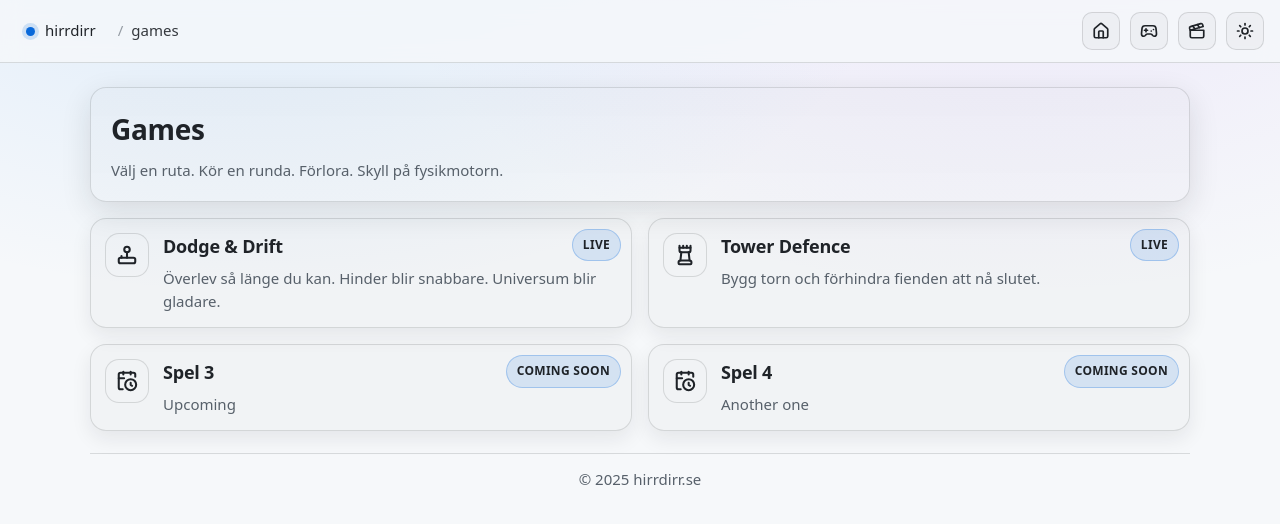
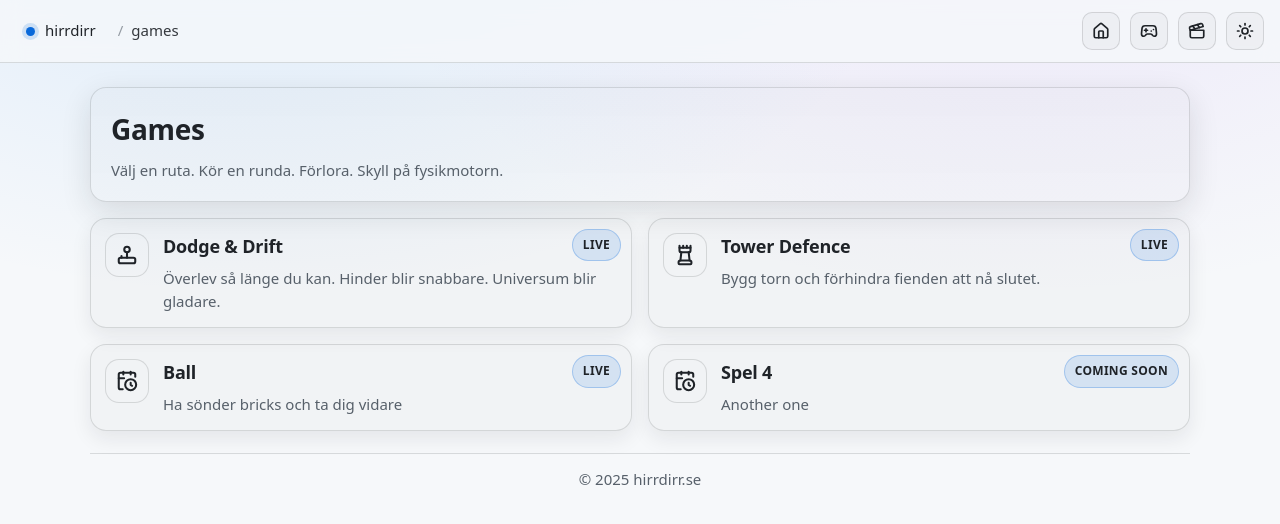
Before and after one commit to hirrdirr/hirrdirr.github.io, a Jekyll site: the page built from games/index.html, in a window 1280 px wide. Shown: the top 524 px of the page. Built offline with Jekyll 4.4.1, drawn with Linux system fonts in a browser that asks for light colours.

Commit message:
Update index.html

```diff
--- a/games/index.html
+++ b/games/index.html
@@ -37,15 +37,15 @@ navlabel: games
       </div>
     </a>
 
-    <a class="game" href="#" onclick="return false;">
-      <div class="badge">COMING SOON</div>
+    <a class="game" href="/games/td/">
+      <div class="badge">LIVE</div>
       <div class="row">
         <div class="gicon" aria-hidden="true">
           <i class="lucide" data-lucide="calendar-clock"></i>
         </div>
         <div>
-          <h3>Spel 3</h3>
-          <p>Upcoming</p>
+          <h3>Ball</h3>
+          <p>Ha sönder bricks och ta dig vidare</p>
         </div>
       </div>
     </a>
```
